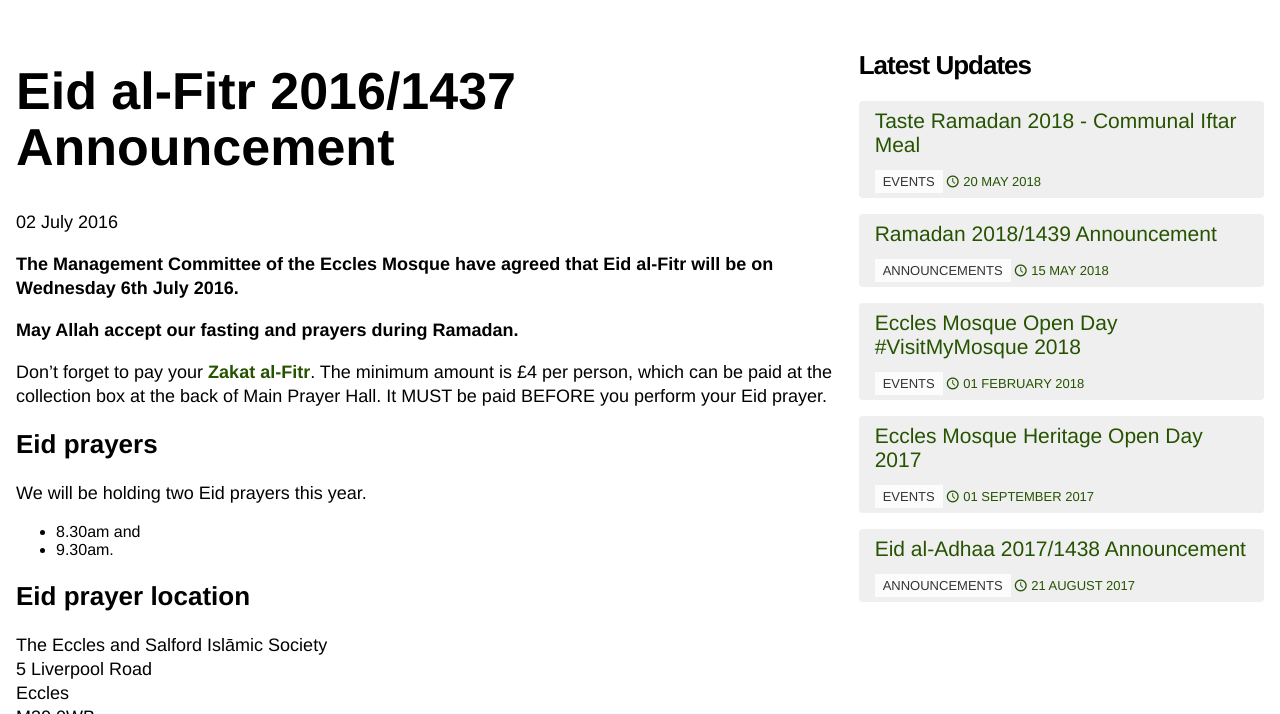
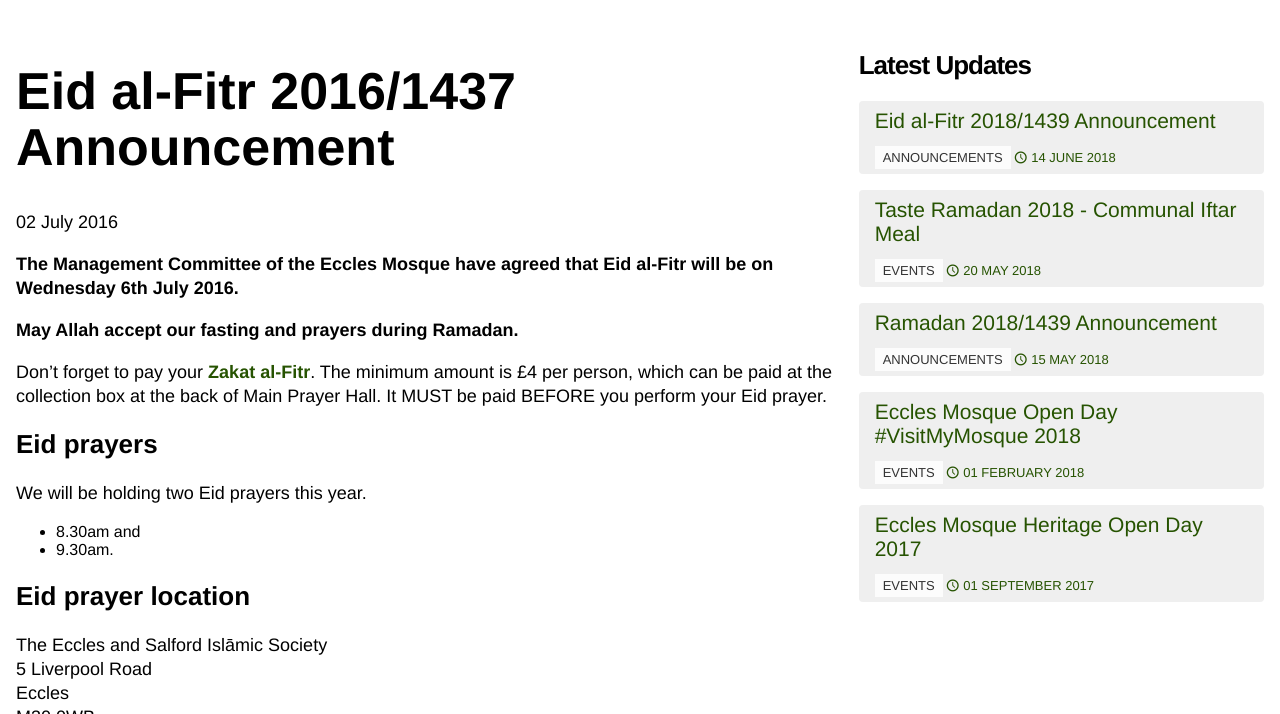
Before and after one commit to ecclesmosque/ecclesmosque.github.io, a Jekyll site: the page built from announcements/_posts/2016-07-02-eid-al-fitr-2016-1437.md, in a window 1280 px wide and 900 px high, cut to the strip 186-900 px from the top of the window. Built offline with Jekyll 4.4.1, drawn with Linux system fonts in a browser that asks for light colours.

Commit message:
June 2018 updates

```diff
--- a/_data/timetable.yml
+++ b/_data/timetable.yml
@@ -1,3 +1,7 @@
+- id: 2018-06
+  label: June 2018
+  guid: 1a3l6NLEWRxPfhcvV4wLOSPgK9S7piT9p
+
 - id: 2018-05-ramadan
   label: Ramadan 2018/1439
   guid: 1CHZjVOLYy7Ks2rxJ7fYOk4j12XPVc2_Y
--- a/package.json
+++ b/package.json
@@ -48,7 +48,7 @@
     "gulp-imagemin": "^4.1.0",
     "gulp-plumber": "^1.1.0",
     "gulp-rename": "^1.2.2",
-    "gulp-replace": "^1.0.0",
+    "gulp-replace": "^0.6.1",
     "gulp-sass": "^4.0.1",
     "gulp-sourcemaps": "^2.2.0",
     "gulp-uglify": "^3.0.0",
```
Also changed, not shown: announcements/_posts/2018-06-14-eid-al-fitr-2018-1439.md (added, +44 -0 lines), 1 other file.
